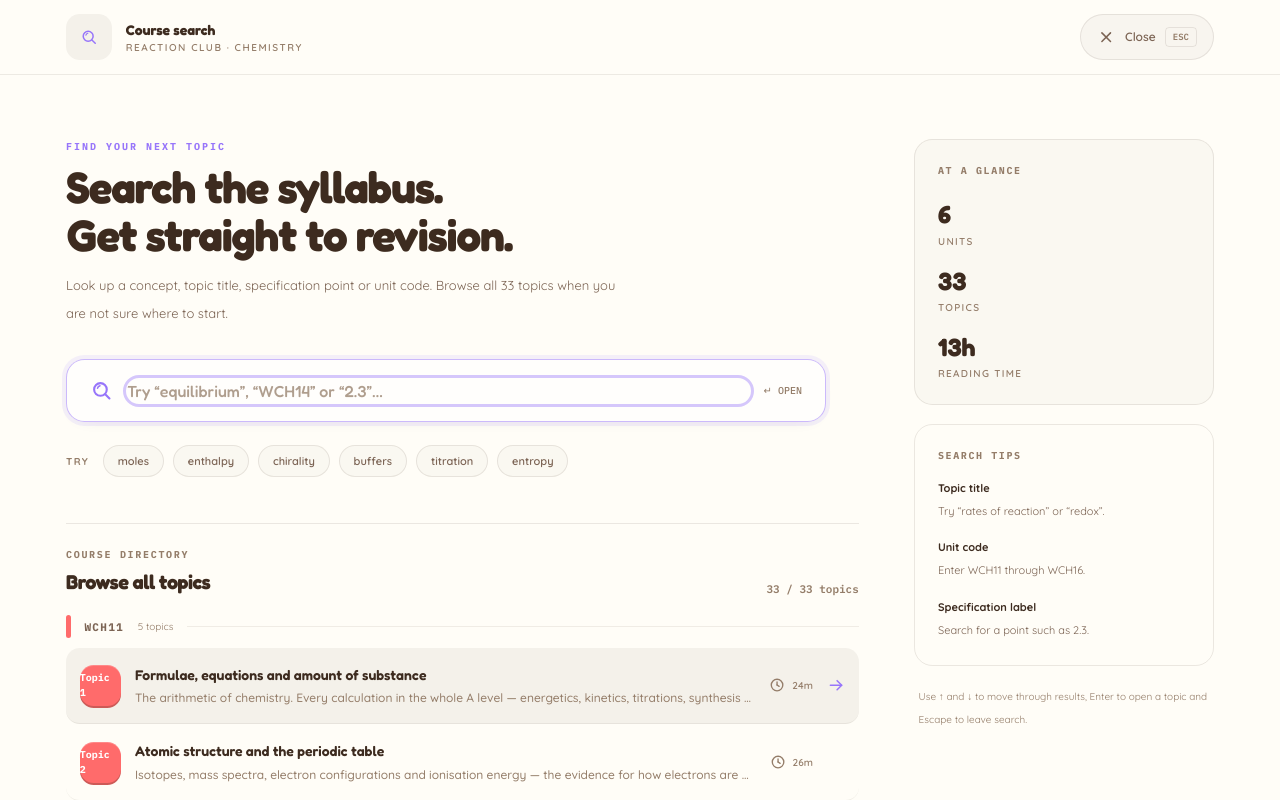
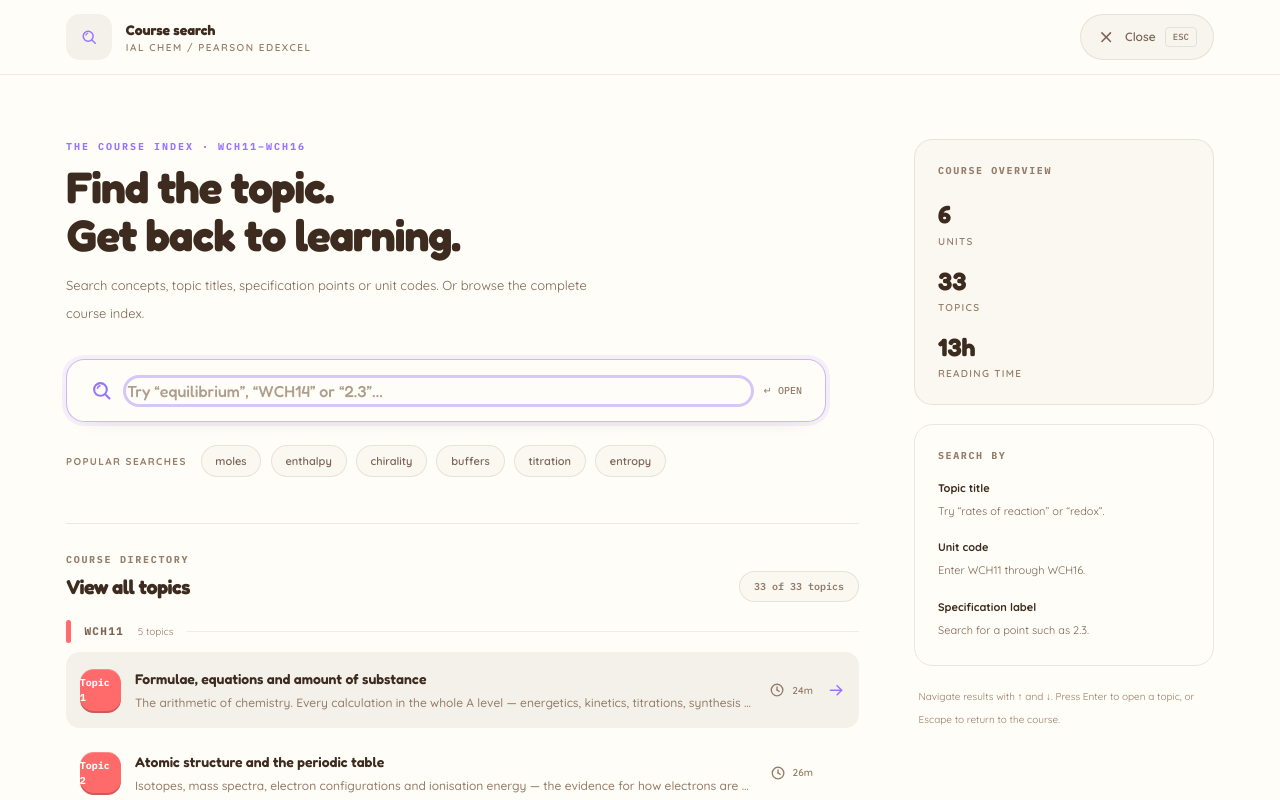
Before and after one commit to Cryptic-Corsair/revision-club, a Next.js app: page / in a window 1280 px wide. Both pictures are taken after a click on the button 649 px from the left and 41 px from the top of the page. Shown: the top 800 px of the page. Built offline with nearby package versions, Linux system fonts and the light colour scheme.

Commit message:
Polish IAL CHEM search workspace

```diff
--- a/src/components/club/search.tsx
+++ b/src/components/club/search.tsx
@@ -82,7 +82,7 @@ export function SearchPalette({
   let rowIndex = -1;
 
   return (
-    <main className="fixed inset-0 z-[90] overflow-y-auto bg-paper text-ink" aria-label="Course search">
+    <main className="fixed inset-0 z-[90] overflow-y-auto bg-paper text-ink" aria-label="IAL CHEM search">
       <div className="sticky top-0 z-20 border-b border-ink/[0.09] bg-paper/95 backdrop-blur-md">
         <div className="mx-auto flex max-w-[1240px] items-center justify-between gap-4 px-4 py-3 sm:px-7 lg:px-10">
           <div className="flex min-w-0 items-center gap-3">
@@ -91,7 +91,7 @@ export function SearchPalette({
             </div>
             <div className="min-w-0">
               <p className="truncate font-display text-[14px] font-bold text-ink">Course search</p>
-              <p className="text-[10px] font-semibold uppercase tracking-[0.15em] text-ink-faint">Reaction Club · Chemistry</p>
+              <p className="text-[10px] font-semibold uppercase tracking-[0.15em] text-ink-faint">IAL CHEM  /  PEARSON EDEXCEL</p>
             </div>
           </div>
           <button type="button" onClick={onClose} className="flex h-10 shrink-0 items-center gap-2 rounded-full border border-ink/10 bg-ink/[0.035] px-3.5 text-[12px] font-semibold text-ink-soft transition hover:bg-ink/[0.08] hover:text-ink" aria-label="Close search">
@@ -105,11 +105,11 @@ export function SearchPalette({
       <div className="mx-auto grid max-w-[1240px] gap-8 px-4 pb-16 pt-8 sm:px-7 sm:pt-11 lg:grid-cols-[minmax(0,1fr)_300px] lg:gap-12 lg:px-10 lg:pt-14">
         <section className="min-w-0">
           <div className="max-w-[760px]">
-            <p className="font-mono text-[10px] font-bold uppercase tracking-[0.2em] text-grape">Find your next topic</p>
-            <h1 className="mt-2 font-display text-[clamp(28px,4vw,44px)] font-bold leading-[1.08] tracking-tight text-ink">Search the syllabus.<br className="hidden sm:block" /> Get straight to revision.</h1>
-            <p className="mt-3 max-w-[560px] text-[13px] leading-6 text-ink-soft">Look up a concept, topic title, specification point or unit code. Browse all 33 topics when you are not sure where to start.</p>
+            <p className="font-mono text-[10px] font-bold uppercase tracking-[0.2em] text-grape">THE COURSE INDEX · WCH11–WCH16</p>
+            <h1 className="mt-2 font-display text-[clamp(28px,4vw,44px)] font-bold leading-[1.08] tracking-tight text-ink">Find the topic.<br className="hidden sm:block" /> Get back to learning.</h1>
+            <p className="mt-3 max-w-[560px] text-[13px] leading-6 text-ink-soft">Search concepts, topic titles, specification points or unit codes. Or browse the complete course index.</p>
 
-            <div className="search-input-shell mt-7 flex items-center gap-3 rounded-2xl border border-ink/15 bg-white/65 px-4 py-4 shadow-[0_5px_20px_-15px_rgb(40_28_18_/_0.24)] transition focus-within:border-grape/50 focus-within:ring-4 focus-within:ring-grape/10 sm:px-5">
+            <div className="search-input-shell mt-7 flex items-center gap-3 rounded-2xl border border-ink/15 bg-paper px-4 py-4 shadow-[0_8px_28px_-22px_rgb(40_28_18_/_0.32)] transition focus-within:border-grape/50 focus-within:ring-4 focus-within:ring-grape/10 sm:px-5">
               <Search className="h-5 w-5 shrink-0 text-grape" strokeWidth={2.2} />
               <input
                 ref={inputRef}
@@ -128,27 +128,27 @@ export function SearchPalette({
             </div>
 
             <div className="mt-5 flex flex-wrap items-center gap-2">
-              <span className="mr-1 text-[10px] font-bold uppercase tracking-[0.14em] text-ink-faint">Try</span>
+              <span className="mr-1 text-[10px] font-bold uppercase tracking-[0.14em] text-ink-faint">Popular searches</span>
               {SUGGESTIONS.map((term) => (
                 <button key={term} type="button" onClick={() => { setQ(term); inputRef.current?.focus(); }} className="rounded-full border border-ink/10 bg-ink/[0.025] px-3 py-1.5 text-[11px] font-semibold text-ink-soft transition hover:border-grape/30 hover:bg-grape/10 hover:text-grape">{term}</button>
               ))}
             </div>
           </div>
 
-          <div className="mt-10 border-t border-ink/10 pt-5">
+          <div className="mt-10 border-t border-ink/10 pt-6">
             <div className="mb-4 flex flex-wrap items-end justify-between gap-3">
               <div>
                 <p className="font-mono text-[10px] font-bold uppercase tracking-[0.17em] text-ink-faint">{q.trim() ? "Search results" : "Course directory"}</p>
-                <h2 className="mt-1 font-display text-[20px] font-bold tracking-tight text-ink">{q.trim() ? "Matching topics" : "Browse all topics"}</h2>
+                <h2 className="mt-1 font-display text-[20px] font-bold tracking-tight text-ink">{q.trim() ? "Matching topics" : "View all topics"}</h2>
               </div>
-              <span className="font-mono text-[11px] font-semibold tabular-nums text-ink-faint">{results.length} / {SEARCH_INDEX.length} topics</span>
+              <span aria-live="polite" className="rounded-full border border-ink/10 bg-ink/[0.025] px-3 py-1.5 font-mono text-[10px] font-semibold tabular-nums text-ink-faint">{results.length} of {SEARCH_INDEX.length} topics</span>
             </div>
 
             <div id="search-results" ref={listRef} className="space-y-7" aria-label="Course topics">
               {results.length === 0 ? (
                 <div className="rounded-2xl border border-dashed border-ink/15 bg-ink/[0.02] px-5 py-12 text-center">
                   <p className="font-display text-[16px] font-semibold text-ink">No matching topics</p>
-                  <p className="mt-2 text-[12px] text-ink-faint">Try a shorter phrase, a related concept or a unit code.</p>
+                  <p className="mt-2 text-[12px] text-ink-faint">Try a different keyword, a shorter phrase or a unit code.</p>
                   <button type="button" onClick={() => setQ("")} className="mt-4 rounded-full bg-ink px-4 py-2 text-[11px] font-semibold text-paper transition hover:opacity-85">Browse all topics</button>
                 </div>
               ) : Object.entries(groups).map(([unit, rows]) => (
@@ -159,7 +159,7 @@ export function SearchPalette({
                     <span className="text-[10px] text-ink-faint">{rows.length} {rows.length === 1 ? "topic" : "topics"}</span>
                     <span className="h-px flex-1 bg-ink/[0.08]" />
                   </div>
-                  <div className="divide-y divide-ink/[0.07]">
+                  <div className="space-y-1.5">
                     {rows.map((row) => {
                       const index = ++rowIndex;
                       const active = index === sel;
@@ -191,10 +191,10 @@ export function SearchPalette({
           </div>
         </section>
 
-        <aside className="order-first lg:order-none">
+        <aside className="order-last lg:order-none">
           <div className="lg:sticky lg:top-[88px]">
             <div className="rounded-2xl border border-ink/10 bg-ink/[0.025] p-4 sm:p-5">
-              <p className="font-mono text-[10px] font-bold uppercase tracking-[0.16em] text-ink-faint">At a glance</p>
+              <p className="font-mono text-[10px] font-bold uppercase tracking-[0.16em] text-ink-faint">COURSE OVERVIEW</p>
               <div className="mt-4 grid grid-cols-3 gap-3 lg:grid-cols-1">
                 <div><p className="font-display text-[25px] font-bold tabular-nums text-ink">6</p><p className="text-[10px] font-semibold uppercase tracking-[0.13em] text-ink-faint">Units</p></div>
                 <div><p className="font-display text-[25px] font-bold tabular-nums text-ink">33</p><p className="text-[10px] font-semibold uppercase tracking-[0.13em] text-ink-faint">Topics</p></div>
@@ -202,14 +202,14 @@ export function SearchPalette({
               </div>
             </div>
             <div className="mt-4 rounded-2xl border border-ink/10 p-4 sm:p-5">
-              <p className="font-mono text-[10px] font-bold uppercase tracking-[0.16em] text-ink-faint">Search tips</p>
+              <p className="font-mono text-[10px] font-bold uppercase tracking-[0.16em] text-ink-faint">SEARCH BY</p>
               <ul className="mt-3 space-y-3 text-[11px] leading-5 text-ink-soft">
                 <li><strong className="text-ink">Topic title</strong><br />Try “rates of reaction” or “redox”.</li>
                 <li><strong className="text-ink">Unit code</strong><br />Enter WCH11 through WCH16.</li>
                 <li><strong className="text-ink">Specification label</strong><br />Search for a point such as 2.3.</li>
               </ul>
             </div>
-            <p className="mt-4 px-1 text-[10px] leading-5 text-ink-faint">Use ↑ and ↓ to move through results, Enter to open a topic and Escape to leave search.</p>
+            <p className="mt-4 px-1 text-[10px] leading-5 text-ink-faint">Navigate results with ↑ and ↓. Press Enter to open a topic, or Escape to return to the course.</p>
           </div>
         </aside>
       </div>
```
